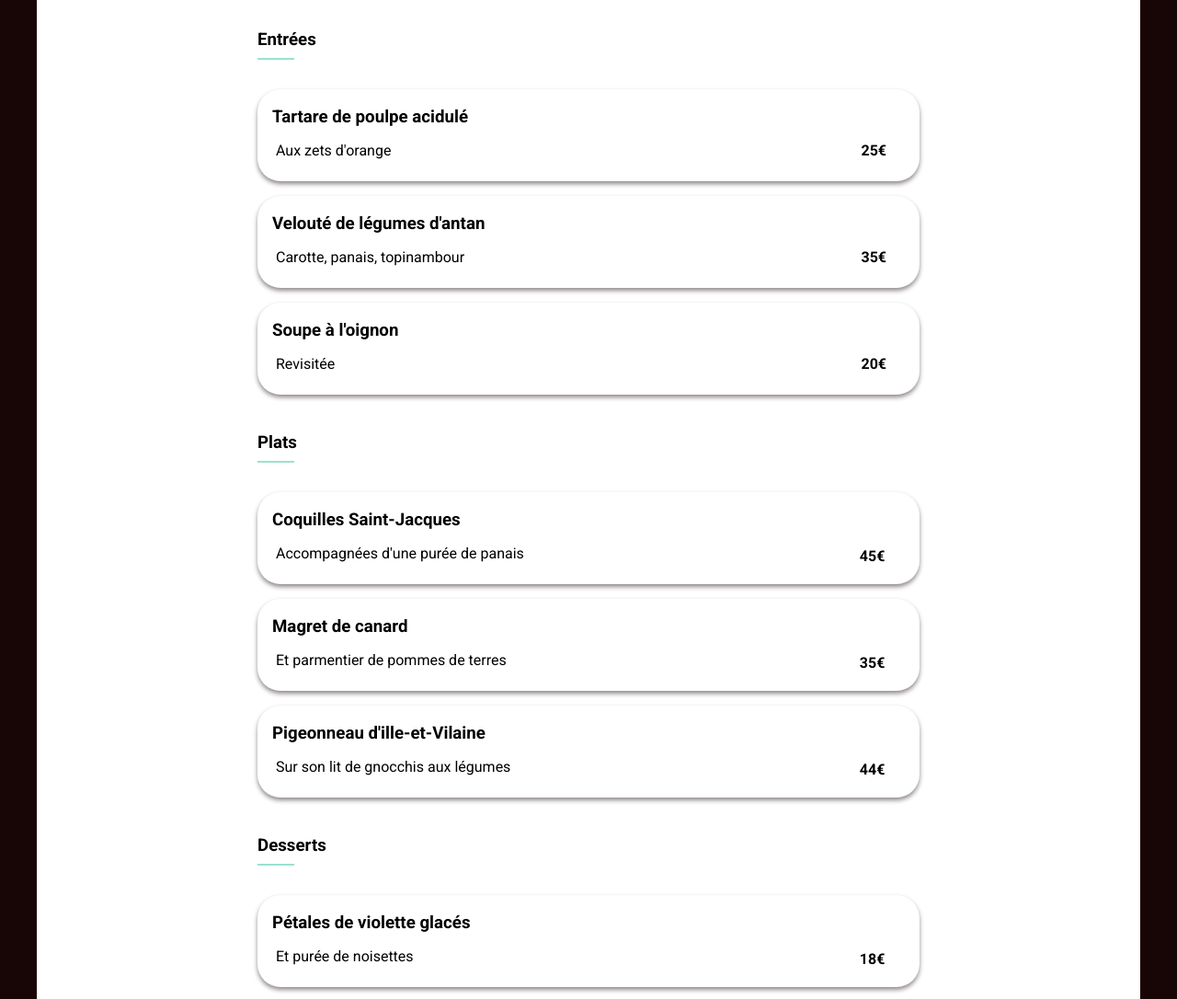
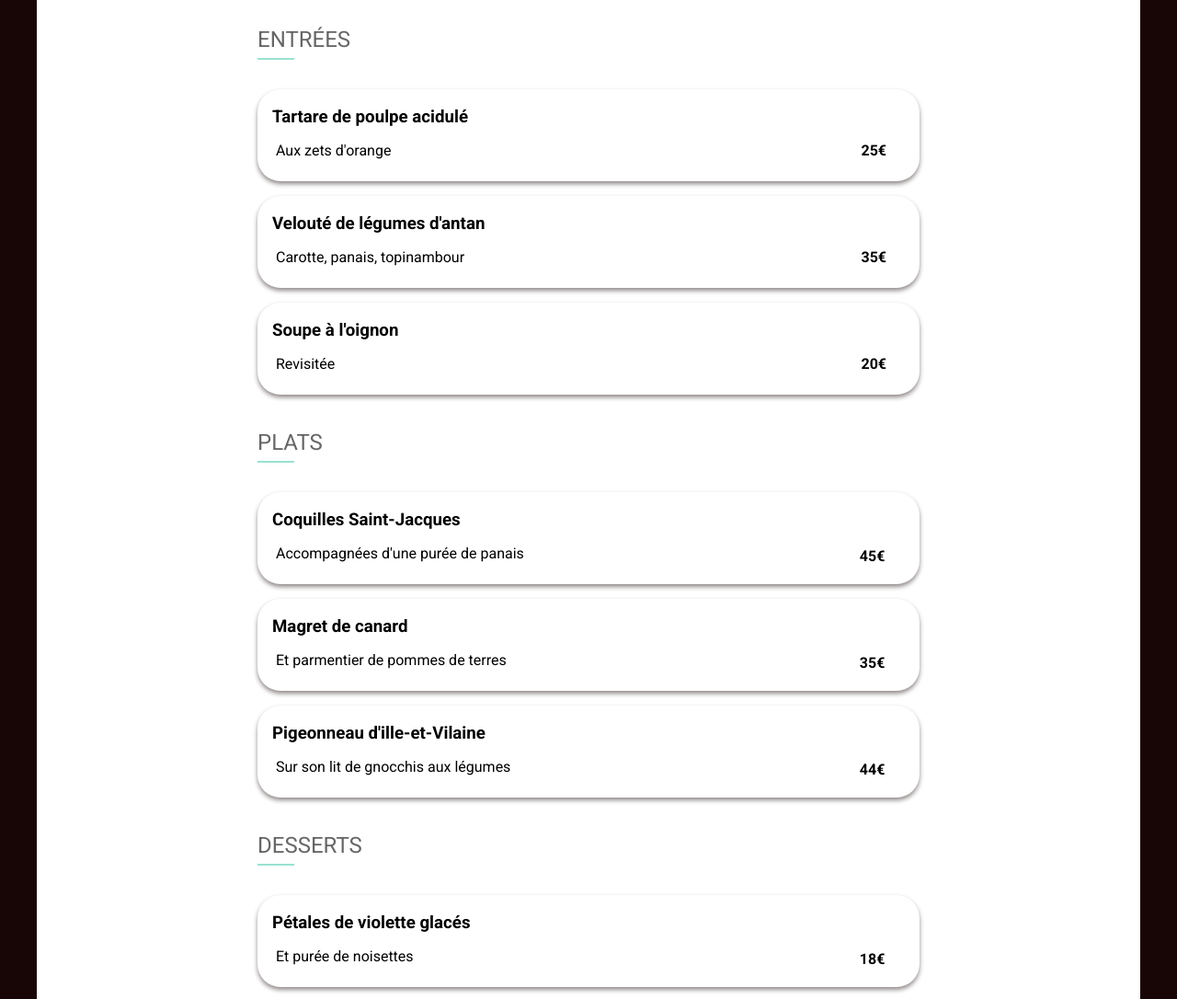
Before and after one commit to Easterling24/OhMyFood, a website: page a-la-francaise.html in a window 1280 px wide. Shown: the part 451-1537 px from the top of the page at 92% size. Drawn offline with Linux system fonts and the light colour scheme; a web font is replaced by a local one.

Commit message:
Final Fixes

```diff
--- a/a-la-francaise.html
+++ b/a-la-francaise.html
@@ -50,7 +50,7 @@
 
           <article class="container__entry">
             <div class="container__title">
-              <h3>Entrées</h3>
+              <h2>Entrées</h2>
             </div>
 
             <div class="container__entry__options">
@@ -108,7 +108,7 @@
 
           <article class="container__main">
             <div class="container__title">
-              <h3>Plats</h3>
+              <h2>Plats</h2>
             </div>
 
             <div class="container__main__options">
@@ -168,7 +168,7 @@
 
           <article class="container__desert">
             <div class="container__title">
-              <h3>Desserts</h3>
+              <h2>Desserts</h2>
             </div>
 
             <div class="container__desert__options ">
```
Also changed, not shown: delice-des-sens.html (+3 -3 lines).
